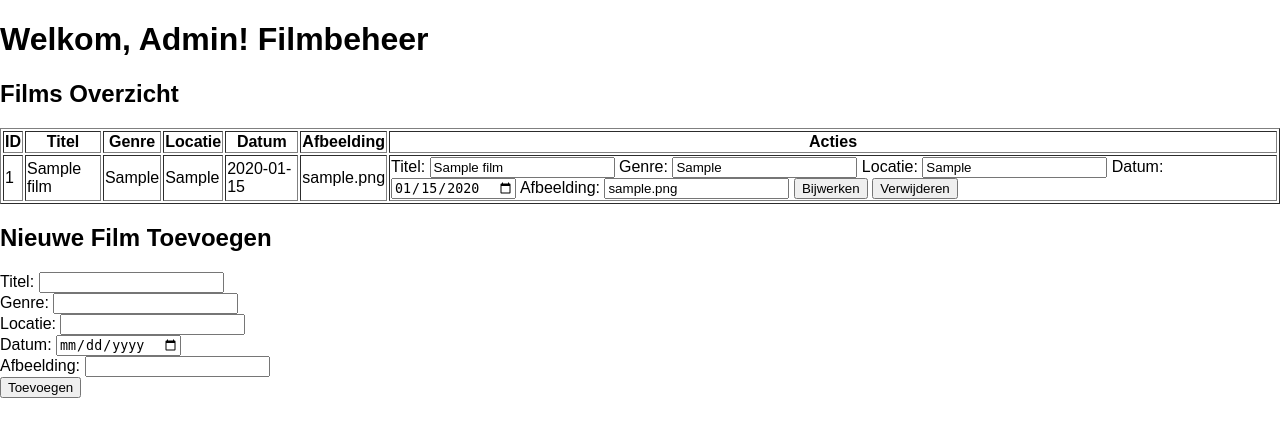
After one commit to 6035384/MBOcinemas, a PHP site: page /MBOcinemas/pages/admin.php in a window 1280 px wide. The commit adds this page. Shown: the top 437 px of the page. Run offline with PHP 8.4, Linux system fonts and the light colour scheme; the visitor is signed in with stand-in values (Sample User, id 1); tables that the repository leaves empty hold one stand-in row (values such as "Sample post").

Commit message:
admin en inlogpagina aangepast

```diff
--- a/index.php
+++ b/index.php
@@ -1,4 +1,4 @@
-<?php include 'components/header.php'; ?>
+<?php include 'components/header2.php'; ?>
 <!DOCTYPE html>
 <html lang="en">
 <head>
--- /dev/null
+++ b/pages/admin.php
@@ -0,0 +1,130 @@
+<?php
+require_once("../dataConnectie/dataConnectie.php");
+session_start();
+
+
+if (!isset($_SESSION['admin']) || $_SESSION['admin'] !== true) {
+    header("Location: http://localhost/MBOcinemas/index.php");
+    exit();
+}
+
+
+if ($_SERVER['REQUEST_METHOD'] === 'POST') {
+    if (isset($_POST['action'])) {
+        $action = $_POST['action'];
+
+        try {
+            if ($action === 'add') {
+                $query = "INSERT INTO films (title, genre, location, date, image) VALUES (:title, :genre, :location, :date, :image)";
+                $stmt = $pdo->prepare($query);
+                $stmt->bindParam(':title', $_POST['title']);
+                $stmt->bindParam(':genre', $_POST['genre']);
+                $stmt->bindParam(':location', $_POST['location']);
+                $stmt->bindParam(':date', $_POST['date']);
+                $stmt->bindParam(':image', $_POST['image']);
+                $stmt->execute();
+                echo "Film succesvol toegevoegd!";
+            } elseif ($action === 'update') {
+                $query = "UPDATE films SET title = :title, genre = :genre, location = :location, date = :date, image = :image WHERE id = :id";
+                $stmt = $pdo->prepare($query);
+                $stmt->bindParam(':id', $_POST['id']);
+                $stmt->bindParam(':title', $_POST['title']);
+                $stmt->bindParam(':genre', $_POST['genre']);
+                $stmt->bindParam(':location', $_POST['location']);
+                $stmt->bindParam(':date', $_POST['date']);
+                $stmt->bindParam(':image', $_POST['image']);
+                $stmt->execute();
+                echo "Film succesvol bijgewerkt!";
+            } elseif ($action === 'delete') {
+                $query = "DELETE FROM films WHERE id = :id";
+                $stmt = $pdo->prepare($query);
+                $stmt->bindParam(':id', $_POST['id']);
+                $stmt->execute();
+                echo "Film succesvol verwijderd!";
+            }
+        } catch (PDOException $e) {
+            echo "Fout bij de bewerking: " . $e->getMessage();
+        }
+    }
+}
+
+
+try {
+    $query = "SELECT * FROM films";
+    $stmt = $pdo->query($query);
+    $films = $stmt->fetchAll(PDO::FETCH_ASSOC);
+} catch (PDOException $e) {
+    echo "Fout bij het ophalen van films: " . $e->getMessage();
+}
+?>
+
+<!DOCTYPE html>
+<html lang="en">
+<head>
+    <meta charset="UTF-8">
+    <meta name="viewport" content="width=device-width, initial-scale=1.0">
+    <meta name="description" content="Log in of registreer je bij MBOcinemas en geniet van de beste films in de leukste bioscoop van Nederland!">
+    <meta name="keywords" content="cinemas, login, registratie, films, theater">
+    <meta name="author" content="Maryam Aldainy">
+    <link rel="stylesheet" href="../css/style.css">
+    <script src="admin.js" defer></script>
+    <title>MBOcinemas - Admin</title>
+</head>
+<body>
+    <h1>Welkom, Admin! Filmbeheer</h1>
+
+    <h2>Films Overzicht</h2>
+    <table border="1">
+        <tr>
+            <th>ID</th>
+            <th>Titel</th>
+            <th>Genre</th>
+            <th>Locatie</th>
+            <th>Datum</th>
+            <th>Afbeelding</th>
+            <th>Acties</th>
+        </tr>
+        <?php foreach ($films as $film): ?>
+            <tr>
+                <td><?= htmlspecialchars($film['id']) ?></td>
+                <td><?= htmlspecialchars($film['title']) ?></td>
+                <td><?= htmlspecialchars($film['genre']) ?></td>
+                <td><?= htmlspecialchars($film['location']) ?></td>
+                <td><?= htmlspecialchars($film['date']) ?></td>
+                <td><?= htmlspecialchars($film['image']) ?></td>
+                <td>
+
+                    <form method="POST" style="display:inline;">
+                        <input type="hidden" name="action" value="update">
+                        <input type="hidden" name="id" value="<?= $film['id'] ?>">
+                        Titel: <input type="text" name="title" value="<?= htmlspecialchars($film['title']) ?>" required>
+                        Genre: <input type="text" name="genre" value="<?= htmlspecialchars($film['genre']) ?>" required>
+                        Locatie: <input type="text" name="location" value="<?= htmlspecialchars($film['location']) ?>" required>
+                        Datum: <input type="date" name="date" value="<?= htmlspecialchars($film['date']) ?>" required>
+                        Afbeelding: <input type="text" name="image" value="<?= htmlspecialchars($film['image']) ?>" required>
+                        <button type="submit">Bijwerken</button>
+                    </form>
+
+
+                    <form method="POST" style="display:inline;">
+                        <input type="hidden" name="action" value="delete">
+                        <input type="hidden" name="id" value="<?= $film['id'] ?>">
+                        <button type="submit">Verwijderen</button>
+                    </form>
+                </td>
+            </tr>
+        <?php endforeach; ?>
+    </table>
+
+    <h2>Nieuwe Film Toevoegen</h2>
+    <form method="POST">
+        <input type="hidden" name="action" value="add">
+        Titel: <input type="text" name="title" required><br>
+        Genre: <input type="text" name="genre" required><br>
+        Locatie: <input type="text" name="location" required><br>
+        Datum: <input type="date" name="date" required><br>
+        Afbeelding: <input type="text" name="image" required><br>
+        <button type="submit">Toevoegen</button>
+    </form>
+</body>
+</html>
--- /dev/null
+++ b/registerLogin/logOut.php
@@ -0,0 +1,6 @@
+<?php
+session_start();
+session_destroy();
+header("Location: adminLogin.php");
+exit();
+?>
```
Also changed, not shown: components/footer2.php (added, +10 -0 lines), components/header2.php (added, +15 -0 lines), dataConnectie/cinema.sql (+19 -4 lines), pages/films.php (added, +14 -0 lines), pages/form.php (+3 -4 lines), registerLogin/login.php (+22 -15 lines), scripts/admin.js (added, +38 -0 lines).
